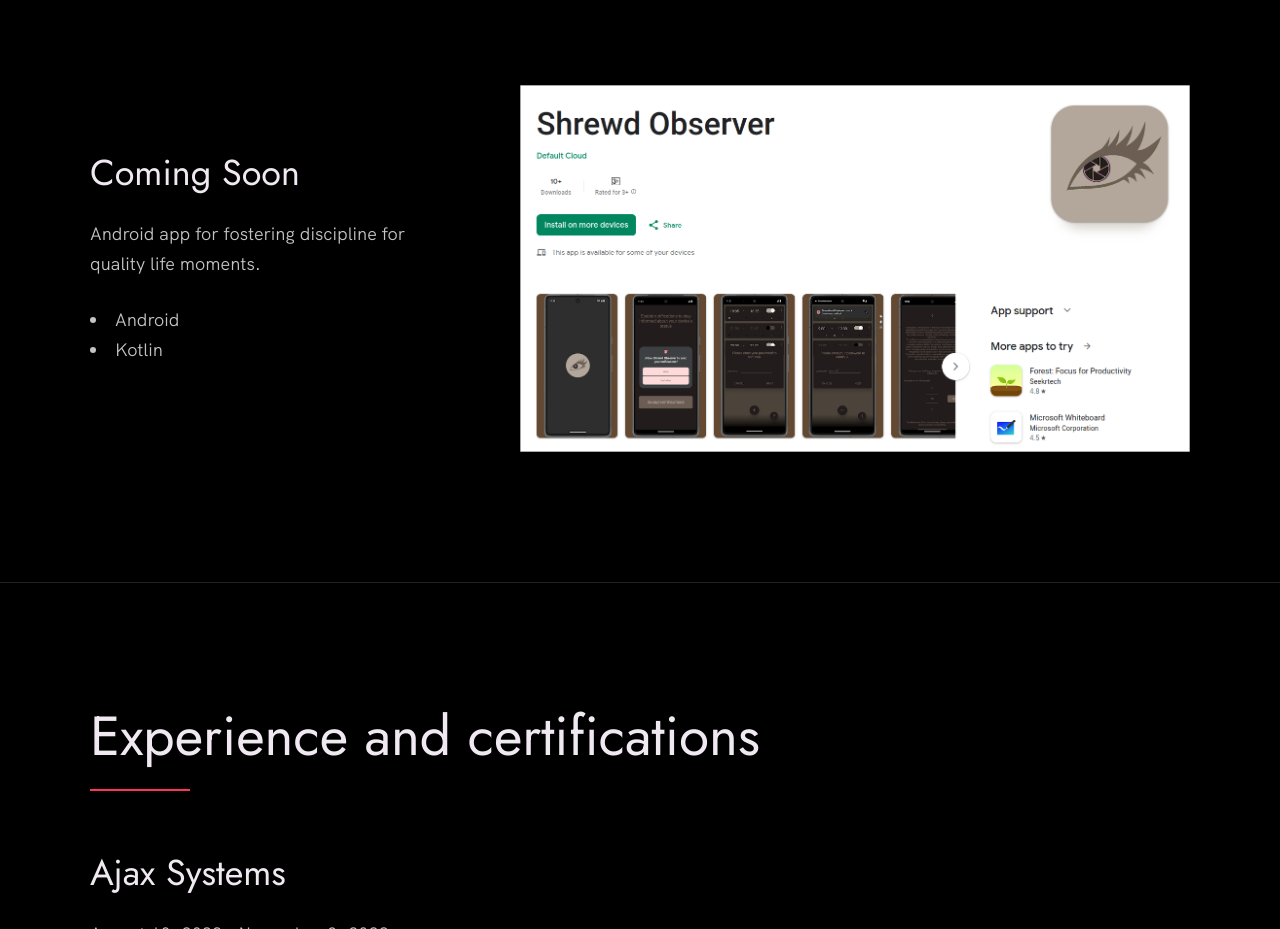
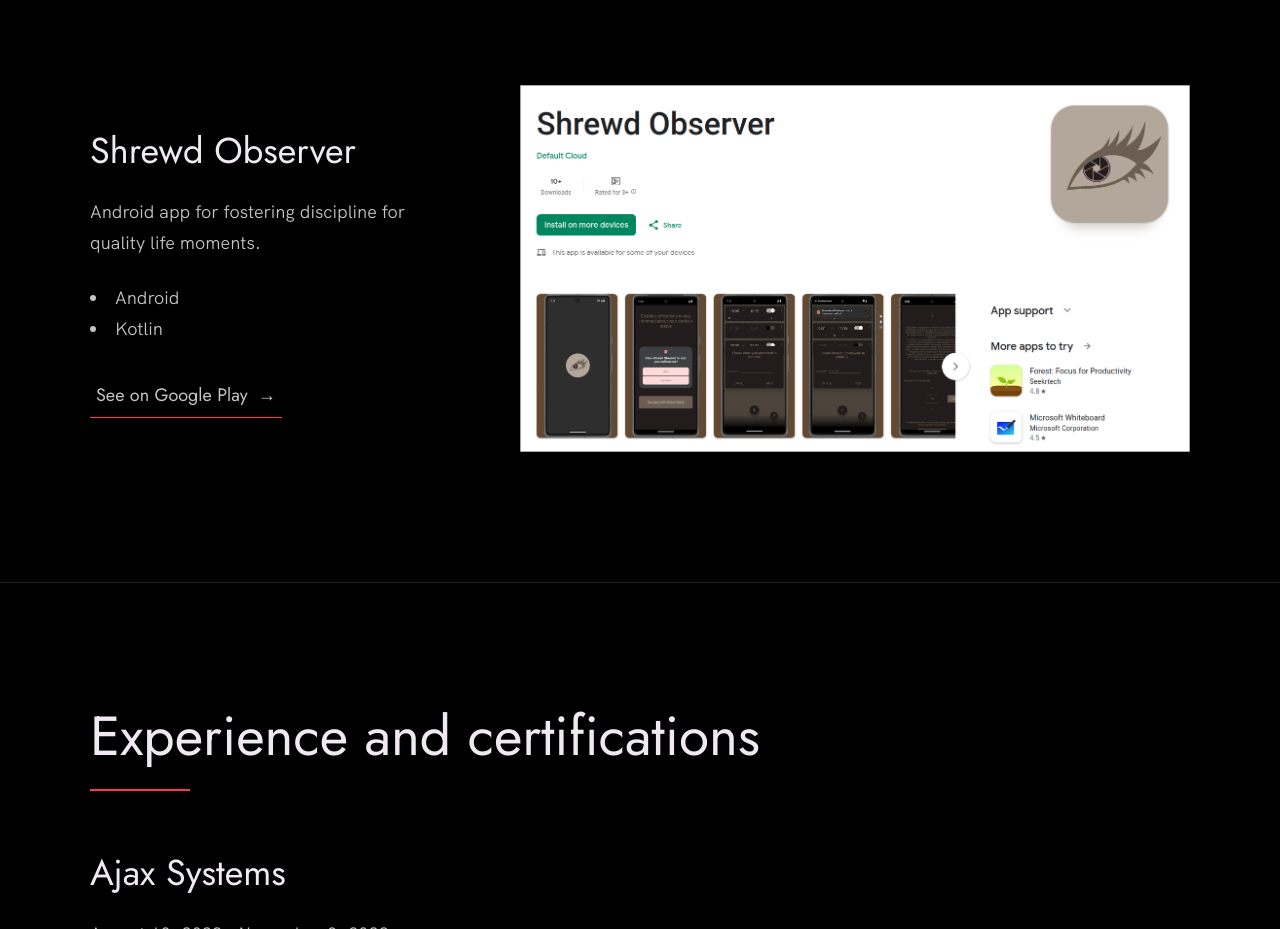
Before and after one commit to Andriy-Bilenko/boost-asio-portfolio-site, a plain HTML site: page http/res/index.html in a window 1280 px wide. Shown: the part 2840-3769 px from the top of the page. Drawn offline with Linux system fonts and the light colour scheme.

Commit message:
update on Shrewd Observer

```diff
--- a/http/res/index.html
+++ b/http/res/index.html
@@ -123,7 +123,7 @@
           </div>
                     <div class="work__box">
             <div class="work__text">
-              <h3>Coming Soon</h3>
+              <h3>Shrewd Observer</h3>
               <p>
                 Android app for fostering discipline for quality life moments.
               </p>
@@ -131,7 +131,11 @@
                 <li>Android</li>
                 <li>Kotlin</li>
               </ul>
-
+              <div class="work__links">
+                 <a href="https://play.google.com/store/apps/details?id=com.shrewd.observer" target="_blank" class="link__text">
+                  See on Google Play<span>&rarr;</span>
+                </a>
+              </div>
             </div>
             <div class="work__image-box">
               <img src="./images/coming_soon_portfolio.png" class="work__image" alt="Project 1" />
@@ -202,7 +206,7 @@
       <h2>Get in Touch</h2>
       <div class="contact__info">
         <p>
-        <a href="mailto:you@example.com">bilenko.a.uni@gmail.com</a> <br>
+        <a href="mailto:bilenko.a.uni@gmail.com">bilenko.a.uni@gmail.com</a> <br>
         <a href="https://www.linkedin.com/in/andrew-bilenko-7aa015277/">Linkedin</a> <br>
         <a href="https://github.com/Andriy-Bilenko/">GitHub</a> <br>
         <a href="https://t.me/bilenko_a">Telegram</a>
```
Also changed, not shown: https/res/index.html (+7 -3 lines).
